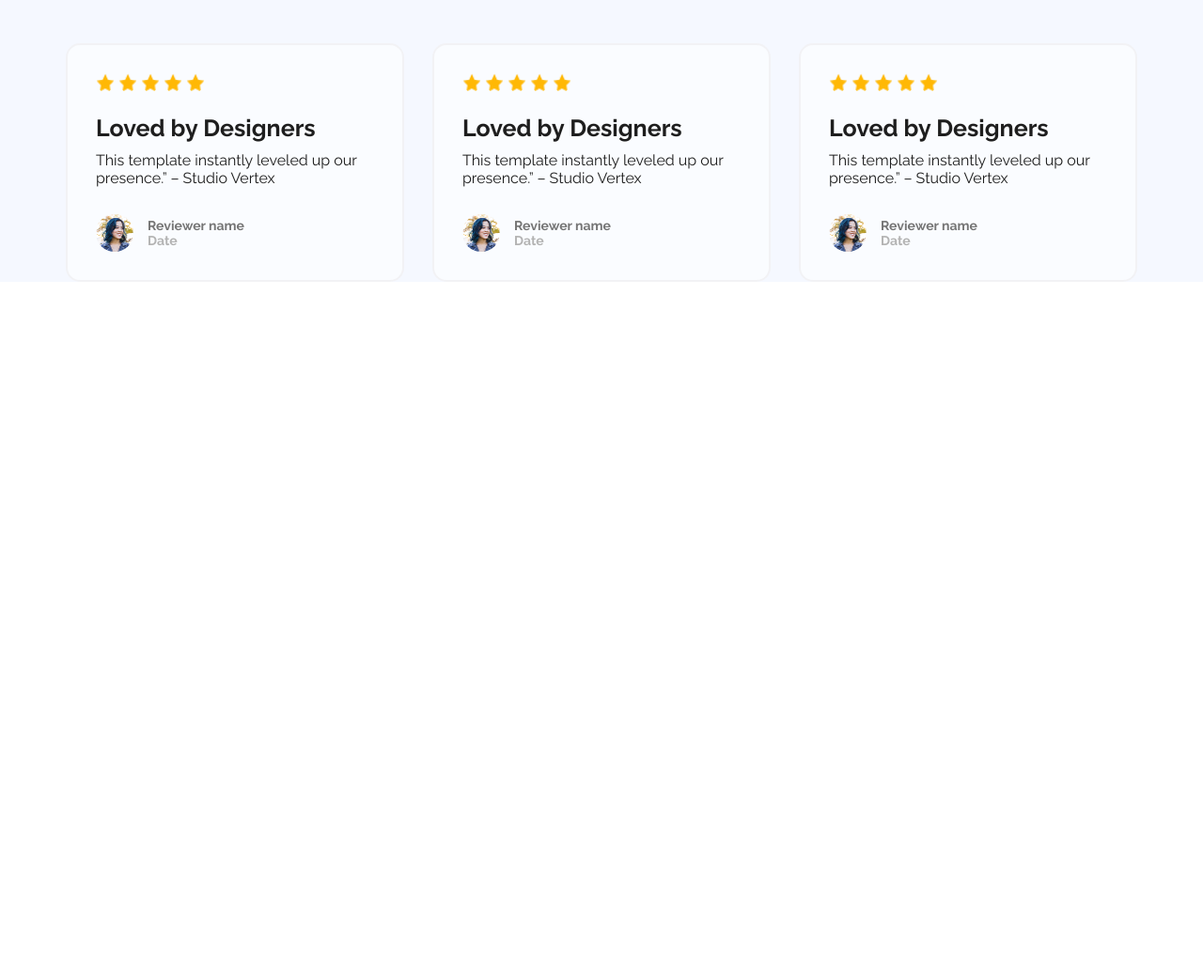
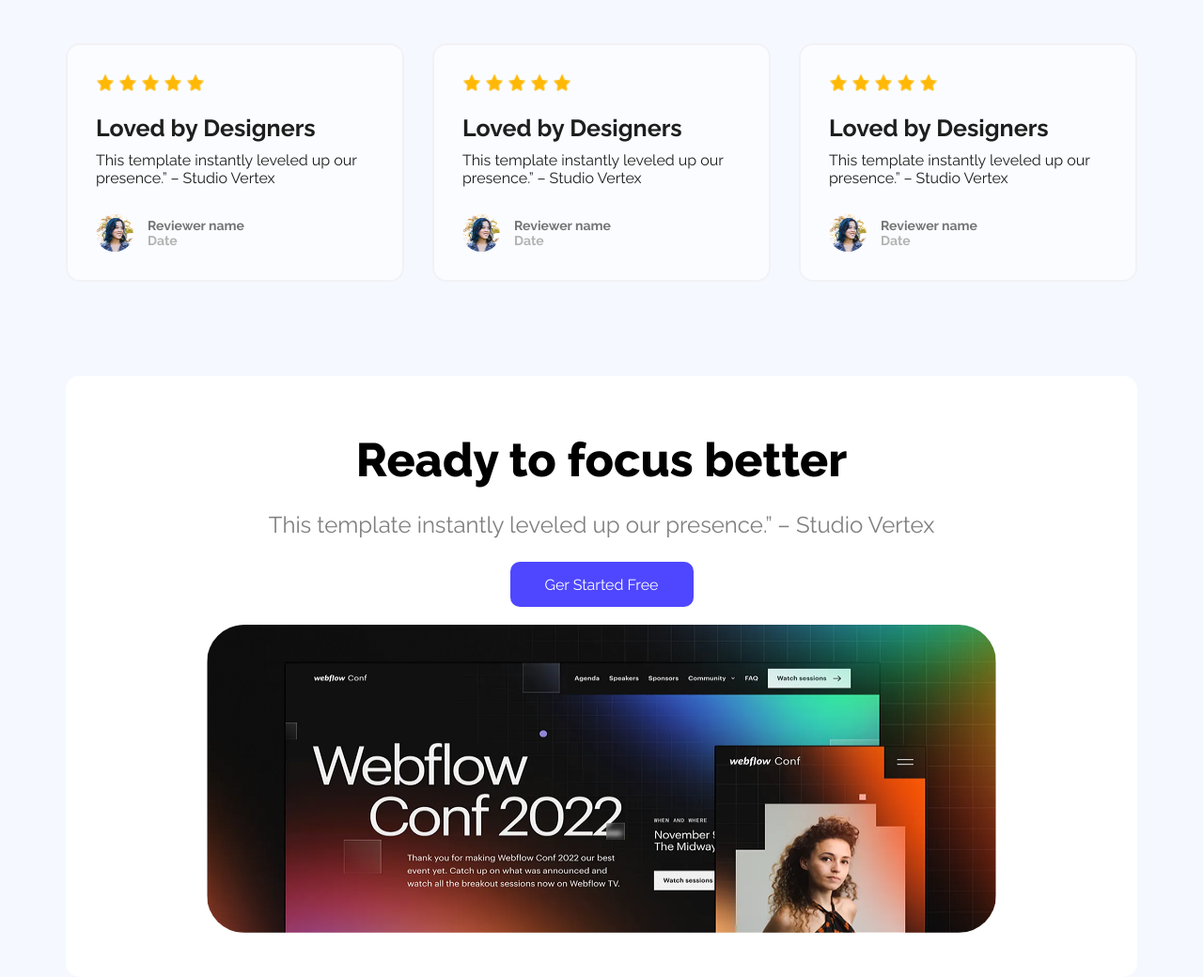
Before and after one commit to shuvoroy10/Assignment-01, a plain HTML site: page index.html in a window 1280 px wide. Shown: the part 1743-2783 px from the top of the page at 94% size. Before the commit the page ends 2043 px from the top, so only its background shows below. Drawn offline with Linux system fonts and the light colour scheme.

Commit message:
added more container

```diff
--- a/Styles/style.css
+++ b/Styles/style.css
@@ -182,3 +182,32 @@ main .card1{
     color: #B3B3B3;
     font-size: 14px;
 }
+/* container */
+
+.container{
+    margin: 0 auto;
+    width: 1140px;
+    text-align: center;
+    height: 640px;
+    background-color: #FFFFFF;
+    margin-top: 100px;
+    border-radius: 15px;
+}
+.con-title{
+    padding: 60px 0px 15px 0px;
+    font-size: 50px;
+    font-weight: 800;
+    color: #000000;
+}
+.con-p{
+    padding: 0px 0px 15px 0px;
+    color: rgba(0, 0, 0, 0.5);
+}
+.con-img{
+    width: 840px;
+    border-radius: 40px;
+}
+#con-btn{
+    width: 195px;
+    height: 48px;
+}
--- a/index.html
+++ b/index.html
@@ -110,6 +110,14 @@
                 </div>
             </div>
         </div>
+        <div class="container">
+            <h1 class="con-title">Ready to focus better</h1>
+            <p class="con-p">This template instantly leveled up our presence.” – Studio Vertex</p>
+            <button class="btn" id="con-btn">Ger Started Free</button>
+            <br>
+            <br>
+            <img class="con-img" src="./pic/wc-big.png" alt="">
+        </div>
     </main>
 </body>
 </html>
```
